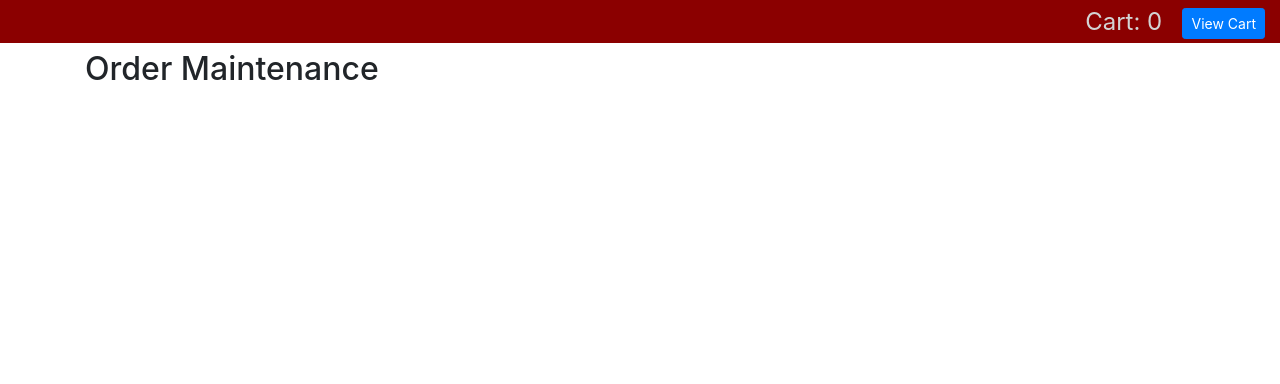
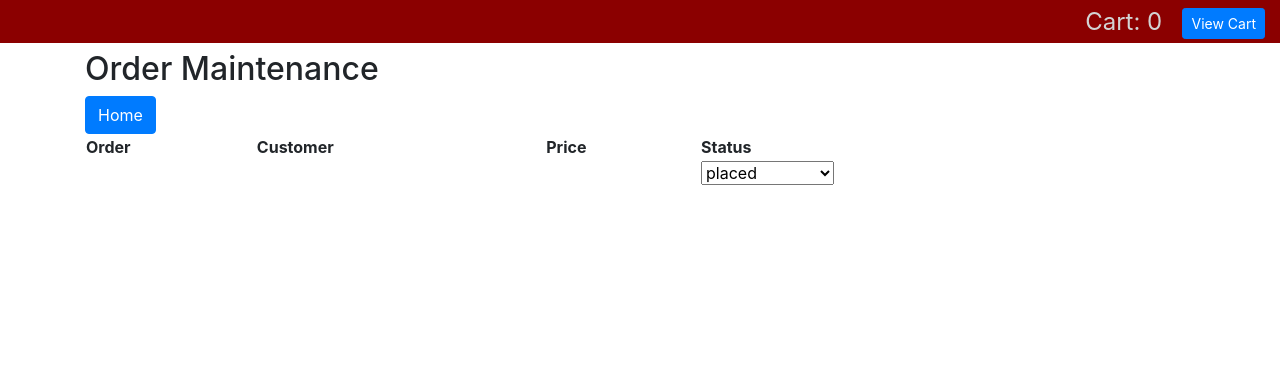
Before and after one commit to mcdomx/project3, a Django app: template orders/templates/orders/order_maint.html in a window 1280 px wide. Shown: the part 75-459 px from the top of the page. Run offline with Django 3.2, Linux system fonts and the light colour scheme; the template is opened without the code that fills it: values that come from a table or form of the project are taken from there, others are empty; data comes from the database, SQL or seed files in the repository; some libraries are stand-ins or nearby versions.

Commit message:
working on building order maintennce table

```diff
--- a/load_menu.py
+++ b/load_menu.py
@@ -70,6 +70,11 @@ def main():
     if response is 'Y':
         delete_table_data("orders_order", db)
         delete_table_data("orders_order_line", db)
+
+    print("ERASE 'Order_status' table? (Y/N): ", end="")
+    response=get_Y_or_N()
+    if response is 'Y':
+        delete_table_data("orders_order_status", db)
 
 
 
--- a/orders/models.py
+++ b/orders/models.py
@@ -1,5 +1,5 @@
 from django.db import models
-
+from django.contrib.auth.models import User
 
 # menu_categories
 class Menu_categories(models.Model):
@@ -127,7 +127,7 @@ class Pizza_toppings(models.Model):
 
 #order status'
 class Order_status(models.Model):
-    status = models.CharField(max_length = 64, blank = False)
+    status = models.CharField(primary_key=True, max_length = 64, blank = False)
 
     def __str__(self):
         return f'{self.status}'
@@ -135,11 +135,22 @@ class Order_status(models.Model):
 # order
 class Order(models.Model):
     date = models.DateTimeField(auto_now=True)
-    status = models.ForeignKey(Order_status, on_delete = models.CASCADE)
+    customer = models.ForeignKey(User, on_delete = models.CASCADE, blank=True, null=True)
+    status = models.ForeignKey(Order_status, on_delete = models.CASCADE, default="placed")
     price = models.DecimalField(max_digits=5, decimal_places=2, default=0.00)
 
     def __str__(self):
         return f'Order Number:{self.id}   Price:${self.price}'
+
+    def as_dict(self):
+        rv = {
+            "date": self.date,
+            "customer": self.customer.get_username(),
+            "status": self.status,
+            "price": self.price
+        }
+        return rv
+
 
 
 # order line
--- a/orders/templates/orders/order_maint.html
+++ b/orders/templates/orders/order_maint.html
@@ -4,5 +4,33 @@
   <div class="container">
     <h2>Order Maintenance</h2>
 
+    <a href={% url 'index' %}>
+      <button type="button" class="btn btn-primary">
+          Home
+      </button>
+    </a>
+
+    <table id="status_table" style="width:100%">
+      <tr>
+        <th>Order</th>
+        <th>Customer</th>
+        <th>Price</th>
+        <th>Status</th>
+      </tr>
+      {% for order in orders %}
+        <td></td>
+        <td></td>
+        <td></td>
+        <td>
+          <select>
+            <option value="placed">placed</option>
+            <option value="acknowledged">acknowledged</option>
+            <option value="ready">ready</option>
+            <option value="complete">complete</option>
+          </select>
+        </td>
+      {% endfor %}
+    </table>
+
   </div> <!-- end container -->
 {% endblock %}
--- a/orders/views.py
+++ b/orders/views.py
@@ -21,7 +21,6 @@ def index(request):
 
 def order_maint(request):
     context = {
-
     }
     return render(request, "orders/order_maint.html", context)
 
@@ -91,6 +90,7 @@ def place_order(request):
     # create new order
     new_order = Order()
     new_order.price = order['order_total']
+    new_order.customer = request.user
     new_order.save()
 
     lines = order['order_lines']
```
Also changed, not shown: orders/templates/orders/index.html (+1 -6 lines), db.sqlite3, orders/migrations/0022_order_customer.py (added), orders/migrations/0023_auto_20180801_0030.py (added), orders/migrations/0024_auto_20180801_0035.py (added), orders/migrations/0025_auto_20180801_0039.py (added), orders/migrations/0026_auto_20180801_0043.py (added), orders/static/orders/orders.js (line endings or trailing spaces).
